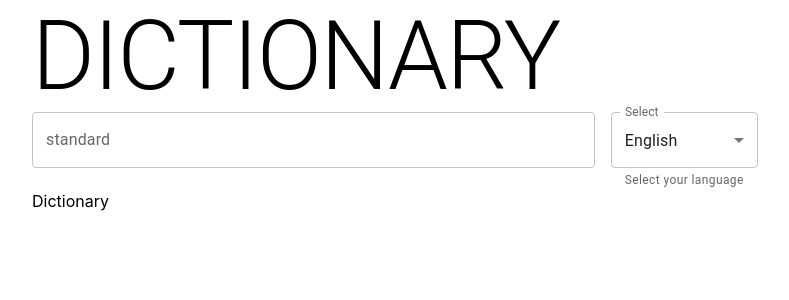
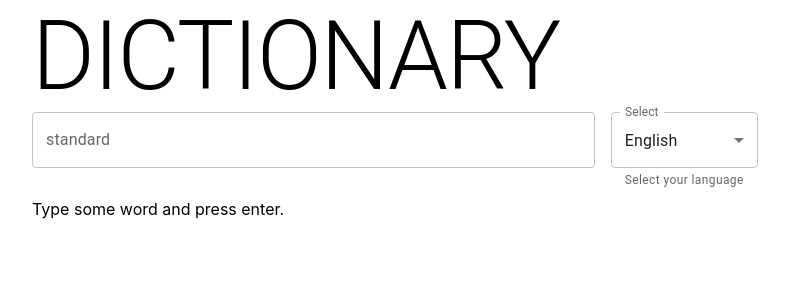
Before and after one commit to onpilot/react-dictionary-mui, a React (Create React App) app: page / in a window 1280 px wide. Shown: the top 300 px of the page, without its empty margins (182-971 px from the left). Built offline with nearby package versions, Linux system fonts and the light colour scheme.

Commit message:
add fetch and display dictionary data functionality

```diff
--- a/src/App.js
+++ b/src/App.js
@@ -1,21 +1,38 @@
-import { useState } from 'react';
+import axios from 'axios';
+import { useEffect, useState } from 'react';
 import { Container } from '@mui/material';
 import Header from './components/Header/Header';
+import Definitions from './components/Definitions/Definitions';
+
+const fetchDictionary = async (search, lang, setData) => {
+  const url = 'https://api.dictionaryapi.dev/api/v2/entries';
+  const data = await axios.get(`${url}/${lang}/${search}`);
+  console.log(data.data);
+  setData(data.data);
+};
 
 function App() {
-  const [word, setWord] = useState('');
+  const [search, setSearch] = useState('');
+  const [isSearch, setIsSearch] = useState(false);
   const [lang, setLang] = useState('en');
+  const [data, setData] = useState(null);
+
+  useEffect(() => {
+    isSearch && fetchDictionary(search, lang, setData);
+    setIsSearch(false);
+  }, [isSearch, search, lang]);
 
   return (
     <div>
       <Container maxWidth='md'>
         <Header
+          search={search}
+          setSearch={setSearch}
           lang={lang}
           setLang={setLang}
-          word={word}
-          setWord={setWord}
+          setIsSearch={setIsSearch}
         ></Header>
-        <div>Dictionary</div>
+        <Definitions data={data}></Definitions>
       </Container>
     </div>
   );
--- /dev/null
+++ b/src/components/Definitions/Definitions.js
@@ -0,0 +1,33 @@
+import {
+  Box,
+  List,
+  ListItem,
+  ListItemButton,
+  ListItemText,
+} from '@mui/material';
+
+const Definition = ({ data }) => {
+  return (
+    <Box>
+      <List>
+        {data ? (
+          data.map((d) =>
+            d.meanings.map((e) =>
+              e.definitions.map((def, i) => (
+                <ListItem disablePadding key={`definition-${i}`}>
+                  <ListItemButton>
+                    <ListItemText primary={def.definition} />
+                  </ListItemButton>
+                </ListItem>
+              ))
+            )
+          )
+        ) : (
+          <div>Type some word and press enter.</div>
+        )}
+      </List>
+    </Box>
+  );
+};
+
+export default Definition;
```
